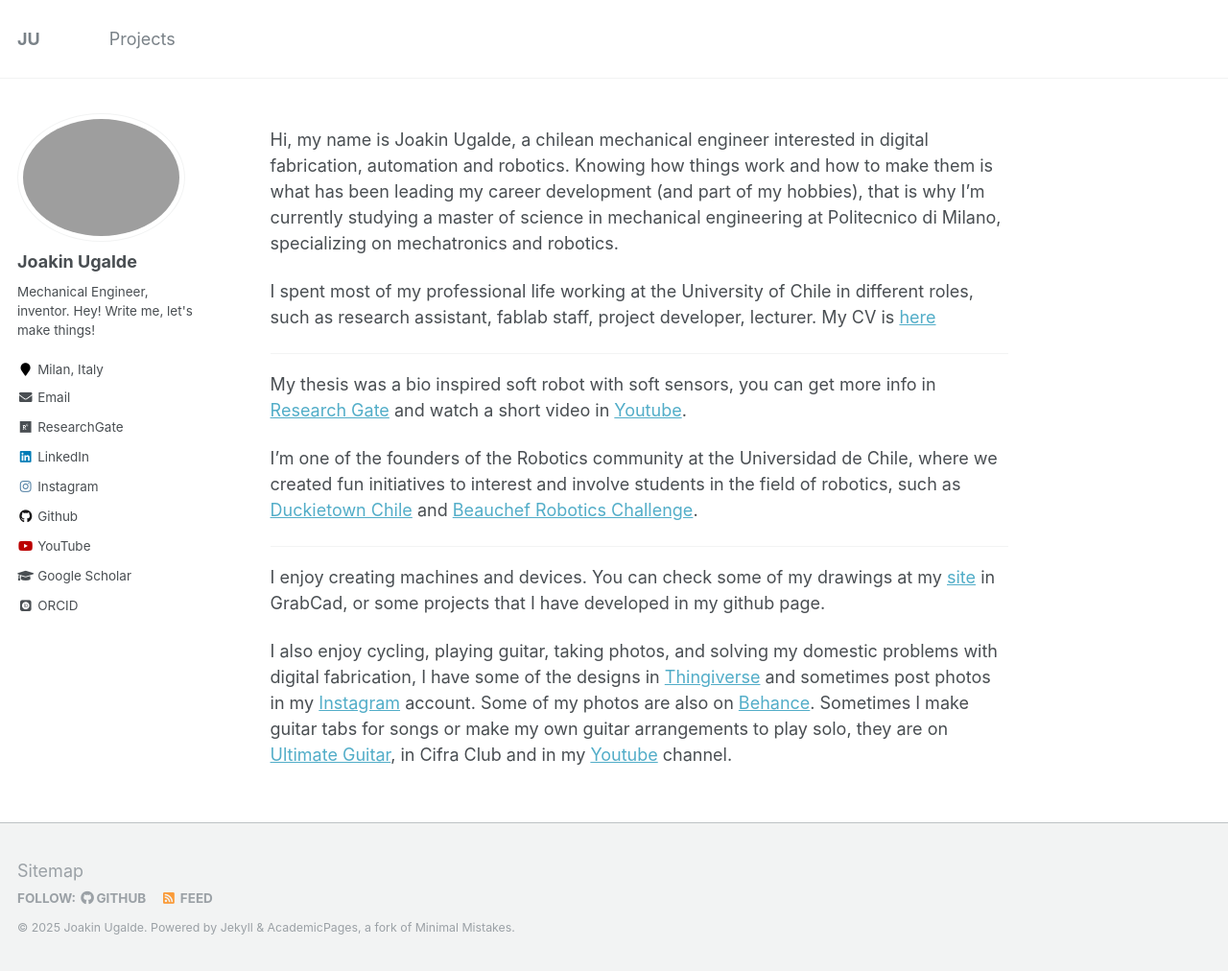
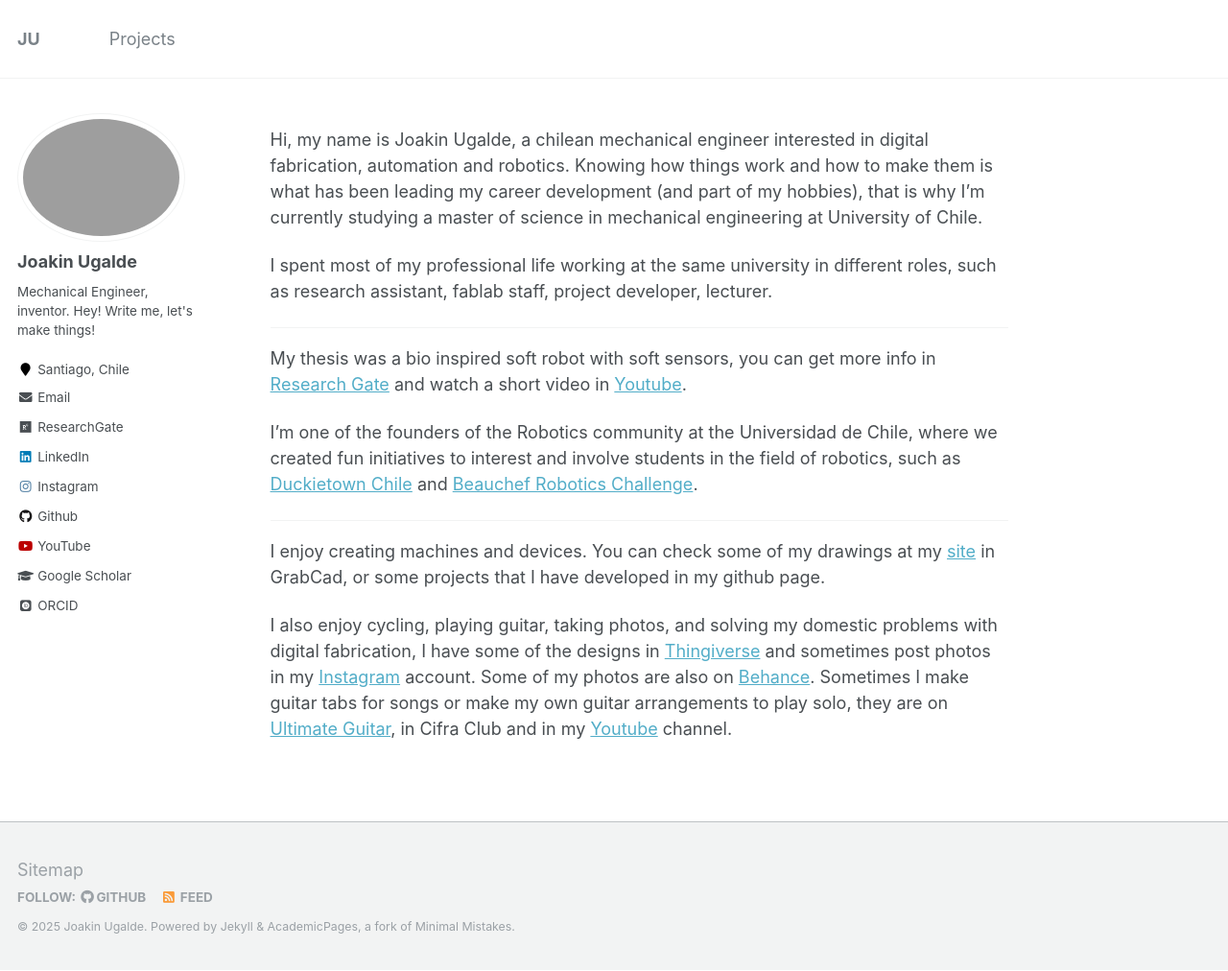
Before and after one commit to jkugalde/jkugalde.github.io, a Jekyll site: the page built from _pages/about.md, in a window 1280 px wide and 1012 px high. Shown: the whole window at 96% size. Built offline with Jekyll 4.4.1, drawn with Linux system fonts in a browser that asks for light colours; some web fonts are replaced.

Commit message:
minor changes

```diff
--- a/_config.yml
+++ b/_config.yml
@@ -81,10 +81,10 @@ author:
   name             : "Joakin Ugalde"
   avatar           : "profile.png"
   bio              : "Mechanical Engineer, inventor. Hey! Write me, let's make things!"
-  location         : "Milan, Italy"
+  location         : "Santiago, Chile"
   employer         :
   googlescholar    : "https://scholar.google.es/citations?user=KykjcygAAAAJ&hl=es"
-  email            : "joakincristobal.ugalde@mail.polimi.it"
+  email            : "joakin@fablab.uchile.cl"
   researchgate     : "https://www.researchgate.net/profile/Joakin_Ugalde"
   uri              :
   bitbucket        :
--- a/_pages/about.md
+++ b/_pages/about.md
@@ -8,9 +8,9 @@ redirect_from:
   - /about.html
 ---
 
-Hi, my name is Joakin Ugalde, a chilean mechanical engineer interested in digital fabrication, automation and robotics. Knowing how things work and how to make them is what has been leading my career development (and part of my hobbies), that is why I'm currently studying a master of science in mechanical engineering at Politecnico di Milano, specializing on mechatronics and robotics.
+Hi, my name is Joakin Ugalde, a chilean mechanical engineer interested in digital fabrication, automation and robotics. Knowing how things work and how to make them is what has been leading my career development (and part of my hobbies), that is why I'm currently studying a master of science in mechanical engineering at University of Chile.
 
-I spent most of my professional life working at the University of Chile in different roles, such as research assistant, fablab staff, project developer, lecturer. My CV is [here](https://jkugalde.github.io/files/JUgalde_2024.pdf)
+I spent most of my professional life working at the same university in different roles, such as research assistant, fablab staff, project developer, lecturer.
 
 ---
 
```
